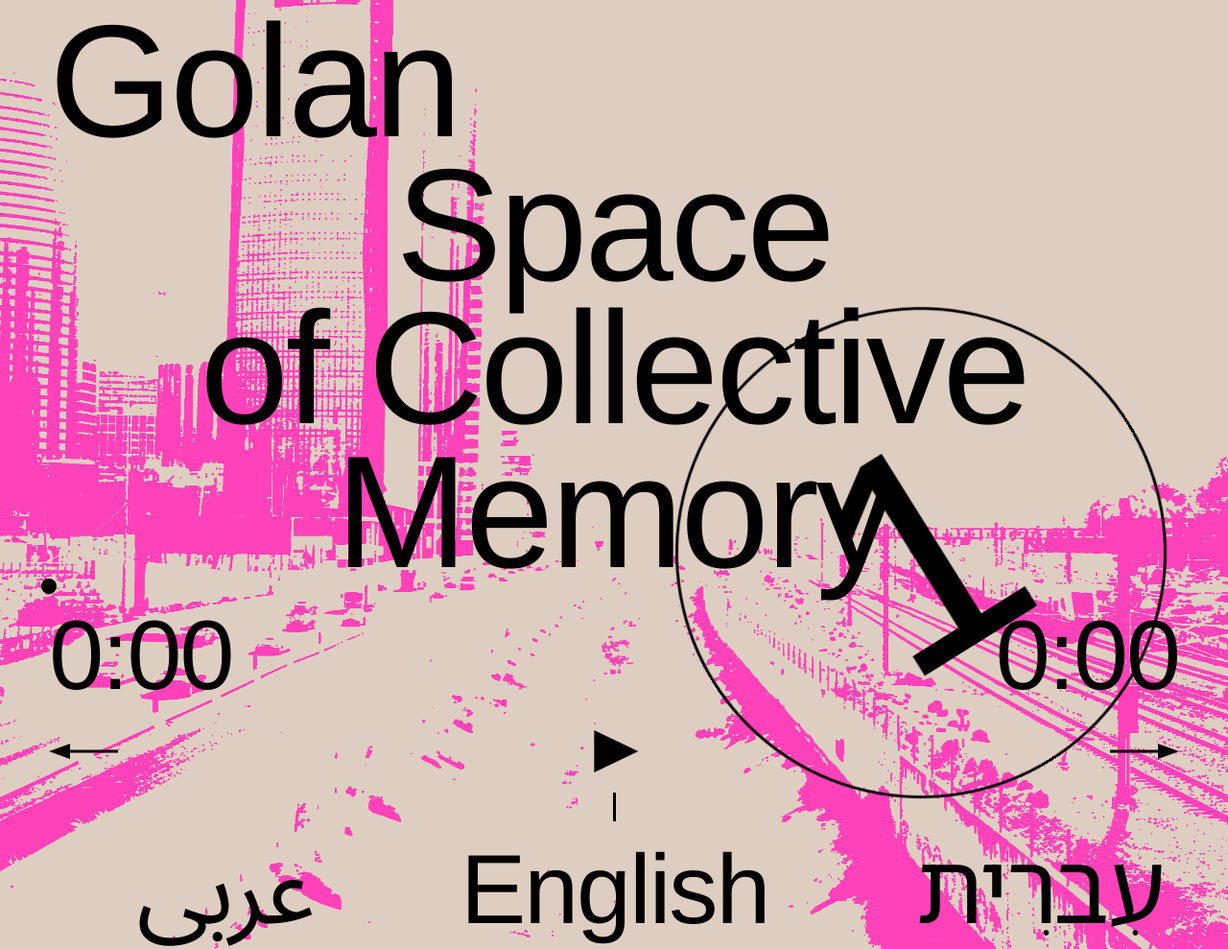
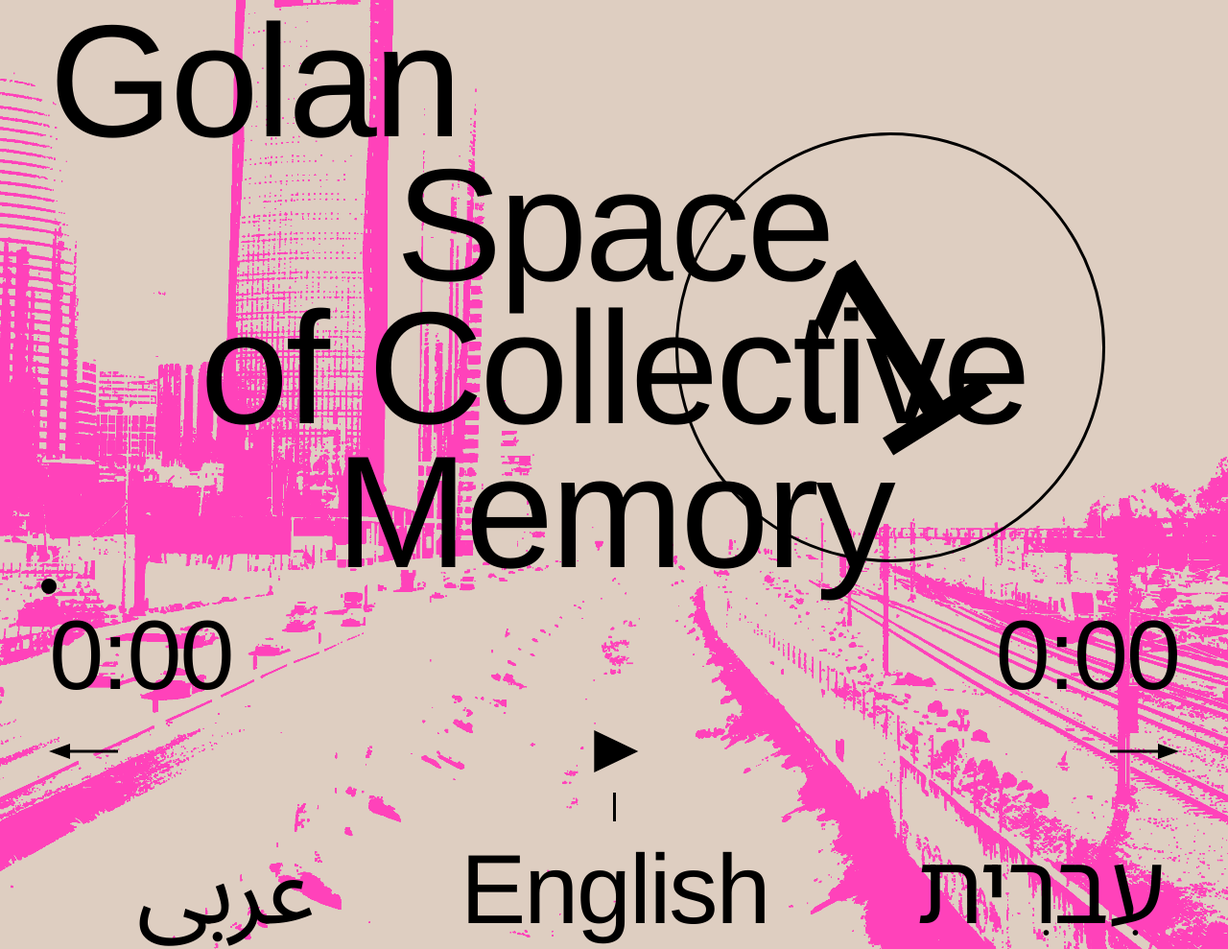
Before and after one commit to TimBallaschke/heritage-of-the-future, a PHP site: page / in a window 1280 px wide. Shown: the whole page at 96% size. Run offline with PHP 8.4, Linux system fonts and the light colour scheme; some web fonts are replaced.

Commit message:
Add .DS_Store files and update translations with new coordinates; implement scale transition in script for artwork number display; adjust styles for layout and font sizes.

```diff
--- a/assets/data/translations.json
+++ b/assets/data/translations.json
@@ -9,7 +9,7 @@
             "id": "space-of-collective-memory",
             "number": 1,
             "x": 55,
-            "y": 25,
+            "y": 14,
             "rotation": -32,
             "image": "assets/images/image-1.png",
             "translations": {
@@ -34,7 +34,7 @@
             "id": "road-to-hell",
             "number": 2,
             "x": 10,
-            "y": 85,
+            "y": 48,
             "rotation": 18,
             "image": "assets/images/image-2.png",
             "translations": {
@@ -108,9 +108,9 @@
         {
             "id": "here-elsewhere",
             "number": 5,
-            "x": 60,
-            "y": 80,
-            "rotation": -24,
+            "x": 12,
+            "y": 13,
+            "rotation": 14,
             "image": "assets/images/image-5.png",
             "translations": {
                 "en": {
--- a/assets/script/script.js
+++ b/assets/script/script.js
@@ -380,6 +380,32 @@ document.addEventListener('DOMContentLoaded', () => {
         }, SLIDE_DURATION);
     };
 
+    // --- Scale transition for the artwork number ---
+    const SCALE_DURATION = 400;
+
+    const scaleTransition = (wrapperEl, contentEl, newContent, props) => {
+        if (!wrapperEl || !contentEl) return;
+        const currentRot = wrapperEl.dataset.rotation !== undefined ? wrapperEl.dataset.rotation : 0;
+
+        wrapperEl.style.transition = `transform ${SCALE_DURATION}ms ease`;
+        wrapperEl.style.transform = `rotate(${currentRot}deg) scale(0.5)`;
+
+        setTimeout(() => {
+            contentEl.textContent = newContent;
+            if (props.x !== undefined) wrapperEl.style.left = `${props.x}rem`;
+            if (props.y !== undefined) wrapperEl.style.top = `${props.y}dvh`;
+
+            wrapperEl.style.transition = 'none';
+            wrapperEl.style.transform = `rotate(${props.rotation}deg) scale(0.5)`;
+            wrapperEl.dataset.rotation = props.rotation;
+
+            void wrapperEl.offsetHeight;
+
+            wrapperEl.style.transition = `transform ${SCALE_DURATION}ms ease`;
+            wrapperEl.style.transform = `rotate(${props.rotation}deg) scale(1)`;
+        }, SCALE_DURATION);
+    };
+
     // --- Translation + track navigation system ---
     let data = null;
     let activeLang = null;
@@ -409,13 +435,12 @@ document.addEventListener('DOMContentLoaded', () => {
             background.transitionTo(track.image);
         }
 
-        if (artworkNumberEl && track.number !== undefined) {
-            artworkNumberEl.textContent = track.number;
-        }
-        if (artworkNumberWrapperEl) {
-            if (track.x !== undefined) artworkNumberWrapperEl.style.left = `${track.x}rem`;
-            if (track.y !== undefined) artworkNumberWrapperEl.style.top = `${track.y}rem`;
-            if (track.rotation !== undefined) artworkNumberWrapperEl.style.transform = `rotate(${track.rotation}deg)`;
+        if (artworkNumberWrapperEl && artworkNumberEl && track.number !== undefined) {
+            scaleTransition(artworkNumberWrapperEl, artworkNumberEl, track.number, {
+                x: track.x,
+                y: track.y,
+                rotation: track.rotation ?? 0,
+            });
         }
 
         if (playButton) playButton.classList.remove('playing');
--- a/assets/style/_base.scss
+++ b/assets/style/_base.scss
@@ -299,8 +299,8 @@ body {
     display: flex;
     align-items: center;
     justify-content: center;
-    width: 40rem;
-    height: 40rem;
+    width: 35rem;
+    height: 35rem;
     border: 3px solid $color-2;
     border-radius: 50%;
     font-size: $font-size-3;
--- a/assets/style/_variables.scss
+++ b/assets/style/_variables.scss
@@ -9,6 +9,6 @@ $letter-spacing-1: -0.02em;
 $font-size-2: 8rem;
 $line-height-2: 1.2;
 $letter-spacing-2: -0.02em;
-$font-weight-2: 500;
+$font-weight-2: 400;
 
-$font-size-3: 25rem;
+$font-size-3: 22rem;
--- a/assets/style/style.css
+++ b/assets/style/style.css
@@ -145,6 +145,7 @@ body {
   font-size: 8rem;
   line-height: 1.2;
   letter-spacing: -0.02em;
+  font-weight: 400;
   padding-top: 10px;
 }
 
@@ -271,6 +272,7 @@ body {
   font-size: 8rem;
   line-height: 1.2;
   letter-spacing: -0.02em;
+  font-weight: 400;
 }
 #language-switcher::before, #language-switcher::after {
   content: "";
@@ -283,17 +285,14 @@ body {
 
 #artwork-number-wrapper {
   position: fixed;
-  top: 30rem;
-  left: 50rem;
-  transform: rotate(-20deg);
   display: flex;
   align-items: center;
   justify-content: center;
-  width: 40rem;
-  height: 40rem;
+  width: 35rem;
+  height: 35rem;
   border: 3px solid #000000;
   border-radius: 50%;
-  font-size: 25rem;
+  font-size: 22rem;
 }
 
 @font-face {
```
Also changed, not shown: 3 other files.
